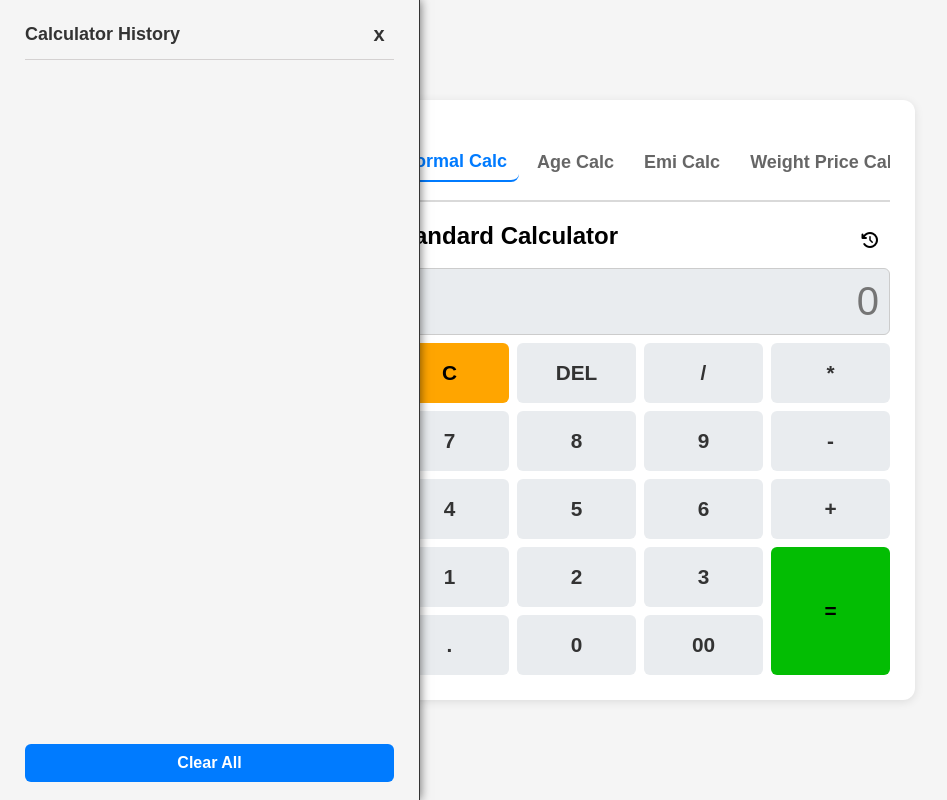
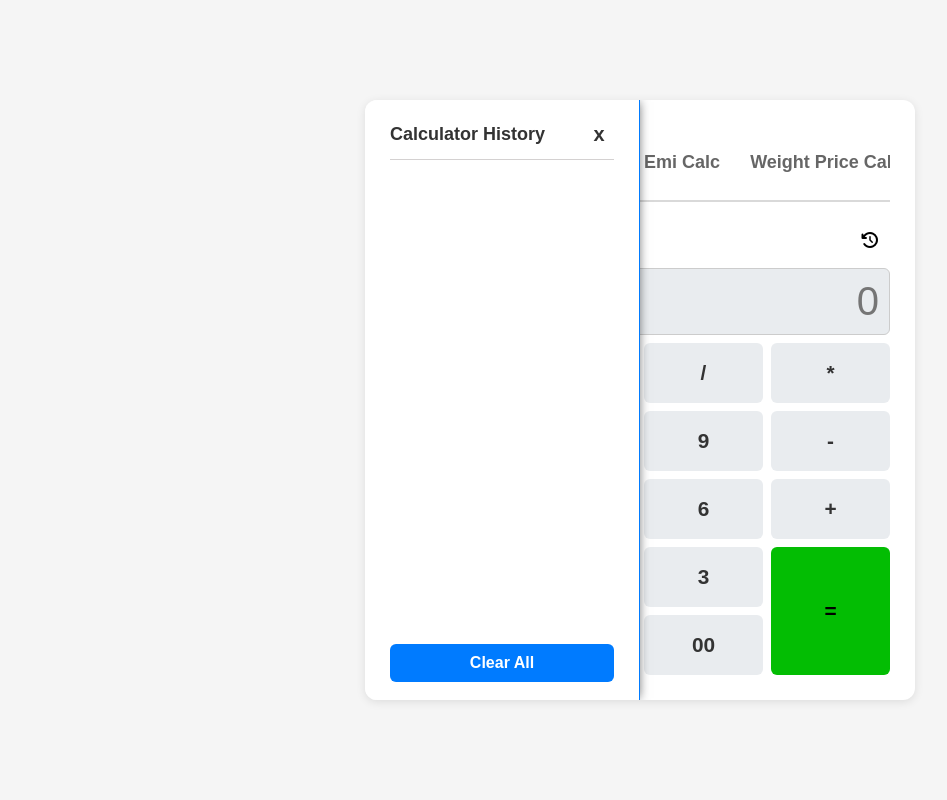
Before and after one commit to AkashAdak-coder/calculator, a plain HTML site: page index.html in a window 1280 px wide. Both pictures are taken after a click on the element 870 px from the left and 241 px from the top of the page. Shown: the whole page, without its empty margins (0-947 px from the left). Drawn offline with Linux system fonts and the light colour scheme.

Commit message:
change history panel position

```diff
--- a/index.html
+++ b/index.html
@@ -17,11 +17,20 @@
         <button class="tab-btn" onclick="switchTab('weight-price')">Weight Price Calc</button>
       </div>
 
+      <div class="history-panel">
+        <div class="panel-header">
+          <h3>Calculator History</h3>
+          <button class="close-btn">x</button>
+        </div>
+        <ul class="history-list"></ul>
+        <button id="clear-history-btn">Clear All</button>
+      </div>
+
       <div class="tab-content active" id="normal">
         <div class="calc-header">
           <h2>Standard Calculator</h2>
           <div class="history-button">
-            <i class="fa-solid fa-clock-rotate-left"></i>
+            <i class="fa-solid fa-clock-rotate-left history-button-icon"></i>
           </div>
         </div>
         <input type="text" id="display-calc" placeholder="0">
@@ -46,16 +55,6 @@
           <button class=" pressKey ">.</button>
           <button class=" pressKey ">0</button>
           <button  class=" pressKey ">00</button>
-        </div>
-
-        <div class="history-panel hidden">
-          <div class="panel-header">
-            <h3>Calculator History</h3>
-            <button class="close-btn">x</button>
-          </div>
-          <ul class="history-list">
-          </ul>
-          <button id="clear-history-btn">Clear All</button>
         </div>
       </div>
 
--- a/script.js
+++ b/script.js
@@ -37,6 +37,7 @@ function calculateResult(){
 
 function deleteBtn(){
   displayBox.value = displayBox.value.slice(0,-1);
+  keyword = displayBox.value;
 }
 
 // ---2. age calculator logic ---
@@ -124,12 +125,16 @@ closeBtn.addEventListener('click', () => {
 
 let historyList = [];
 
+if(historyList.length > 0){
+  document.querySelector('.history-button-icon').style.color = 'red';
+}
+
 function storeHistory(){
   let newObject = {
     data : ''
   };
   newObject.data = `${keyword} = ${displayBox.value}`;
-  historyList.push(newObject);
+  historyList.unshift(newObject);
 }
 
 function displayHistory(){
--- a/style.css
+++ b/style.css
@@ -13,12 +13,14 @@ body{
   background: whitesmoke;
 }
 .container{
-  width: clamp(300px,90vw,550px);
+  position: relative;
+  width: clamp(300px,95vw,550px);
   background: white;
   padding: 25px;
   border: none;
   border-radius: 12px;
   box-shadow: 0 2px 10px rgb(0, 0, 0,0.1);
+  overflow: hidden;
 }
 .tabs{
   display: flex;
@@ -128,15 +130,16 @@ button:hover{
 .history-panel{
   position: absolute;
   top: 0;
-  left: 0;
-  border-right: 1px solid #333;
+  left: -500px;
+  border-right: 1px solid #007bff;
   padding: 10px 25px;
-  width: 420px;
-  height: 100vh;
-  background-color: whitesmoke;
+  width: 50%;
+  height: 100%;
+  background-color: white;
   display: flex;
   flex-direction: column;
-  box-shadow: 0 0 10px rgba(0, 0, 0, 0.596);
+  box-shadow: 1px 0 10px -2px rgba(0, 0, 0, 0.596);
+  transition: all 0.3s ease-in-out;
 }
 .panel-header{
   display: flex;
@@ -164,12 +167,16 @@ button:hover{
 .history-list{
   flex: 1;
   overflow-y: auto;
-  padding: 0 30px;
+  padding: 0 20px;
+  display: flex;
+  flex-direction: column;
+  align-items: center;
+  justify-content: end;
+  gap: 15px;
 }
 
 .history-data{
   width: 100%;
-  margin: 15px 0;
   font-size: 1.1em;
   font-weight: 500;
   color: #495057;
@@ -179,9 +186,11 @@ button:hover{
   border-left: 3px solid #007bff;
   transition: transform 0.2s ease;
 }
+
 .hidden{
-  display: none;
+  left : 0;
 }
+
 /* result box */
 .result{
   margin-top: 15px;
@@ -191,3 +200,11 @@ button:hover{
   border-left: 2px solid #007bff;
 }
 /* responsive layout */
+@media (max-width : 447px){
+  .history-panel {
+    width: 73%;
+  }
+  .container{
+    padding: 10px;
+  }
+}
```
